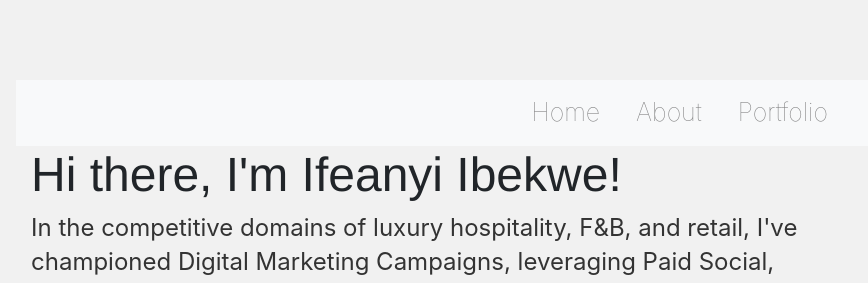
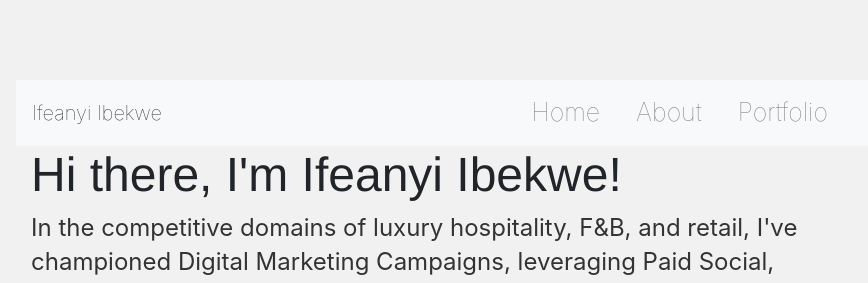
Before and after one commit to IfeanyiIbekwe/ifeanyiibekwe.github.io, a Jekyll site: the page built from index.html, in a window 1280 px wide. Shown: the top 283 px of the page, without its empty margins (196-1064 px from the left). Built offline with Jekyll 4.4.1, drawn with Linux system fonts in a browser that asks for light colours.

Commit message:
Update default.html

```diff
--- a/_layouts/default.html
+++ b/_layouts/default.html
@@ -13,7 +13,7 @@
 
 <body>
 <nav class="navbar navbar-expand-lg navbar-light bg-light">
-    <a class="navbar-brand" href="/"></a>
+    <a class="navbar-brand" href="/">Ifeanyi Ibekwe</a>
     <button class="navbar-toggler" type="button" data-toggle="collapse" data-target="#navbarNav" aria-controls="navbarNav" aria-expanded="false" aria-label="Toggle navigation">
         <span class="navbar-toggler-icon"></span>
     </button>
```
